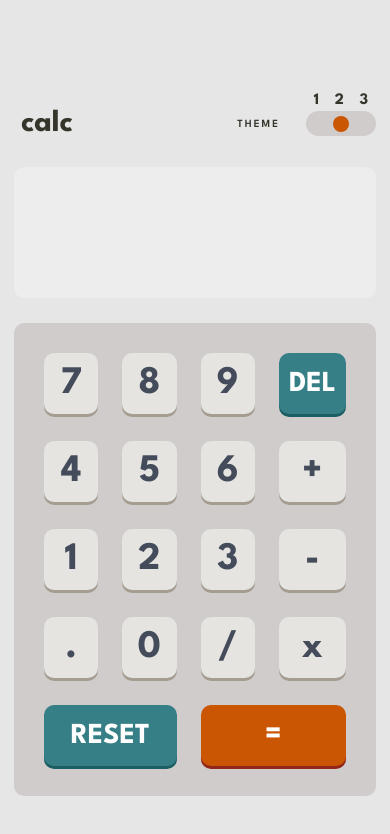
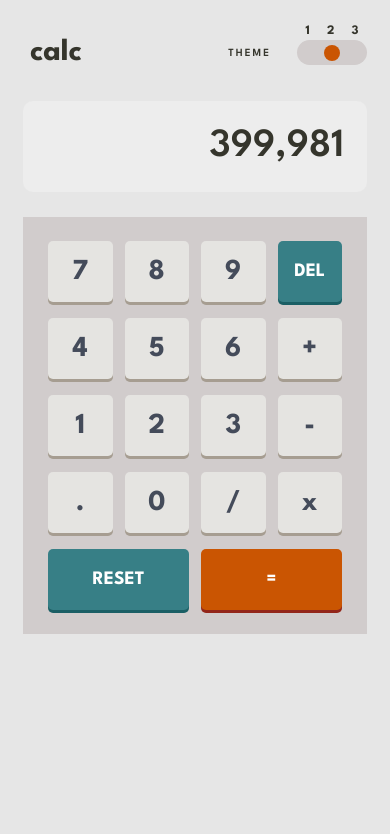
Before and after one commit to Amaefula-Joel/Calculator-App, a plain HTML site: page index.html in a window 390 px wide. Drawn offline with nearby package versions, Linux system fonts and the light colour scheme.

Commit message:
add media query and code to add commas to the result shown

```diff
--- a/index.html
+++ b/index.html
@@ -58,7 +58,7 @@
         <!-- calculator output starts here -->
         <div class="calculator-screen">
           <!-- <p class="calculator-screen-result">{{expression}}</p> -->
-          <input class="calculator-screen-result" type="text" v-model="expression" readonly minlength="10">
+          <input class="calculator-screen-result" type="text" v-model="result" readonly minlength="10">
         </div>
         <!-- calculator output ends here -->
 
@@ -99,13 +99,22 @@
     const app = Vue.createApp({
       data() {
         return {
-          expression: '',
+          expression: '399981',
           lastCharIsOperator: false,
           lastCharIsDecimal: false,
           error: false
         }
       },
       computed:{
+        result() {
+          // if the expression is empty it returns 0
+          if (this.expression === '') { return 0; }
+
+          // this adds the comma
+          const parts = this.expression.split('.');
+          parts[0] = parts[0].replace(/\B(?=(\d{3})+(?!\d))/g, ",");
+          return parts.join(".");
+        },
         isOperatorPresent() {
           // this will check the expression has any operator
           const hasSign = this.expression.includes('-') || this.expression.includes('*') || this.expression.includes('+') || this.expression.includes('/');
--- a/styles/main.scss
+++ b/styles/main.scss
@@ -163,7 +163,6 @@ main{
 
 .calculator-keypad{
     padding: 30px;
-    border-radius: 10px;
     @extend .pad-and-toggle-bg-color;
     display: grid;
     grid-template-columns: 1fr 1fr 1fr 1fr;
@@ -207,3 +206,39 @@ main{
     }
 
 }
+
+@media (max-width: 500px) {
+    main{
+        padding: 38px 23px;
+    }
+
+    .calculator-top{
+        margin-bottom: 34px;
+        .right .toggle-container .toggle-number-con span{
+            font-size: 13px;
+        }
+    }
+
+    .calculator-screen{
+        padding: 27px 23px;
+
+        input.calculator-screen-result{
+            font-size: 40px;
+        }
+    }
+
+    .calculator-keypad{
+        padding: 24px 25px;
+        gap: 16px 12px;
+
+
+        .key{
+            // font-size: 19px;
+            border-radius: 5px;
+
+            &.key-1{font-size: 19px;}
+            &.key-2{font-size: 19px;}
+            &.key-3{font-size: 29px;}
+        }
+    }
+}
```
Also changed, not shown: styles/main.css, 1 other file.
